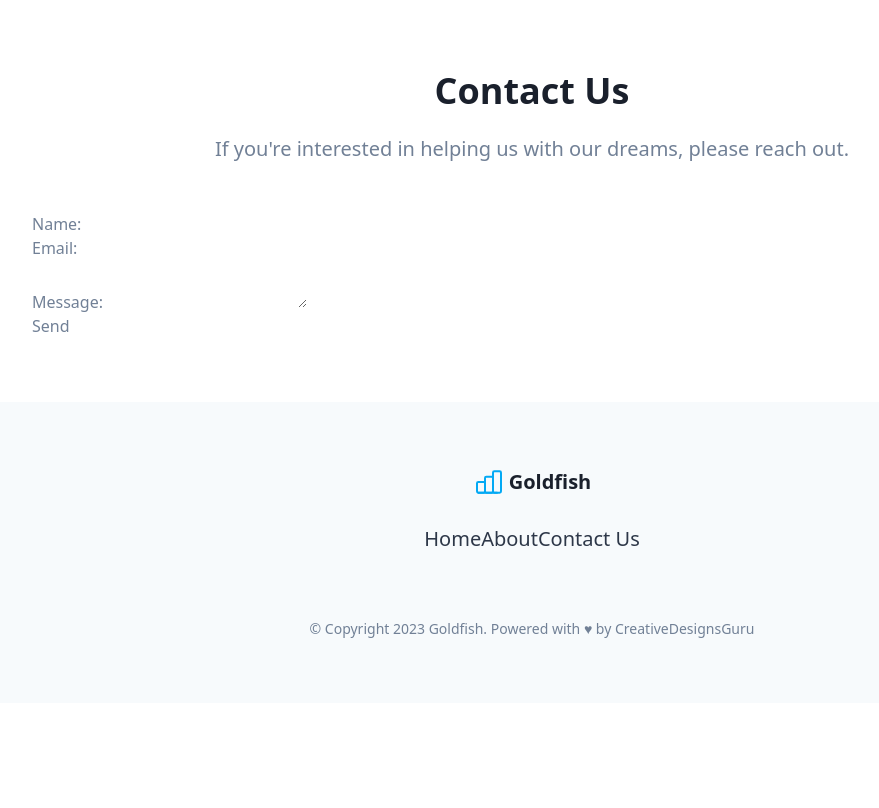
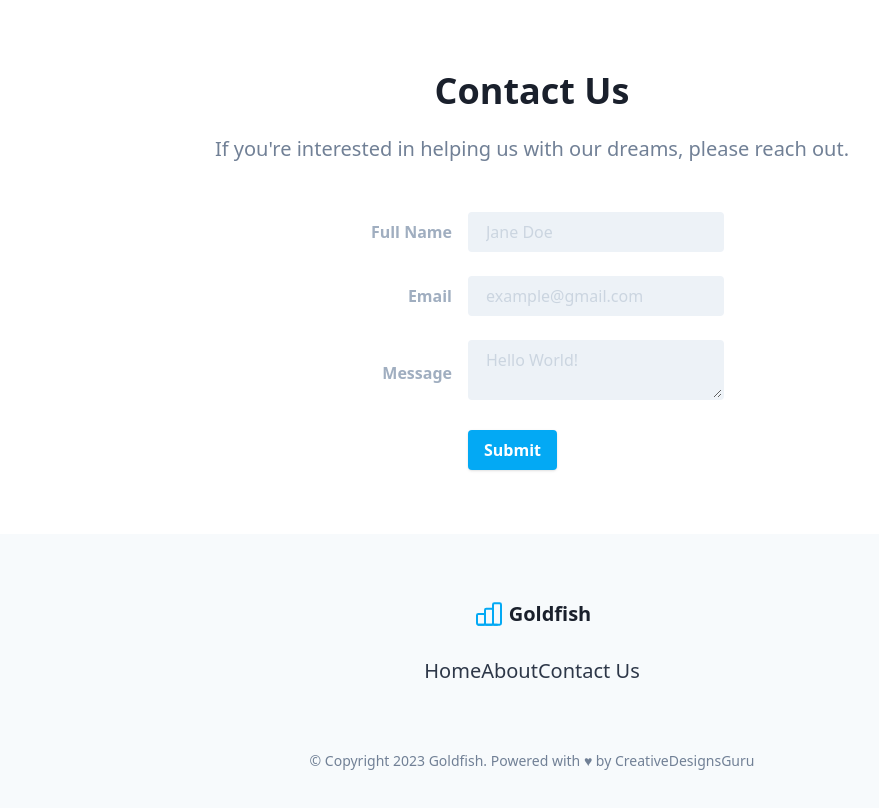
Before and after one commit to gsleh123/goldfish, a Next.js app: page /contact-us in a window 1280 px wide. Shown: the top 808 px of the page, without its empty margins (108-987 px from the left). Built offline with nearby package versions, Linux system fonts and the light colour scheme.

Commit message:
fixing contact form

```diff
--- /dev/null
+++ b/src/layout/ContactLayout.tsx
@@ -0,0 +1,66 @@
+import { ReactNode } from 'react';
+
+type IContactLayoutProps = {
+  yPadding?: string;
+  children: ReactNode;
+};
+
+const ContactLayout = (props: IContactLayoutProps) => (
+  <div
+    className={`max-w-screen-lg mx-auto px-3 ${
+      props.yPadding ? props.yPadding : 'py-16'
+    }`}
+  >
+    <div className="mb-12 text-center">
+      <h2 className="text-4xl text-gray-900 font-bold">Contact Us</h2>
+        <div className="mt-4 text-xl md:px-20">If you're interested in helping us with our dreams, please reach out.</div>
+    </div>
+
+    <div className="flex flex-col items-center justify-center">
+      <form className="w-full max-w-sm">
+        <div className="md:flex md:items-center mb-6">
+          <div className="md:w-1/3">
+            <label className="block text-gray-500 font-bold md:text-right mb-1 md:mb-0 pr-4" htmlFor="inline-full-name">
+              Full Name
+            </label>
+          </div>
+          <div className="md:w-2/3">
+            <input className="bg-gray-200 appearance-none border-2 border-gray-200 rounded w-full py-2 px-4 text-gray-700 leading-tight focus:outline-none focus:bg-white focus:border-primary-500" id="inline-full-name" type="text" placeholder="Jane Doe"/>
+          </div>
+        </div>
+        <div className="md:flex md:items-center mb-6">
+          <div className="md:w-1/3">
+            <label className="block text-gray-500 font-bold md:text-right mb-1 md:mb-0 pr-4" htmlFor="inline-email">
+              Email
+            </label>
+          </div>
+          <div className="md:w-2/3">
+            <input className="bg-gray-200 appearance-none border-2 border-gray-200 rounded w-full py-2 px-4 text-gray-700 leading-tight focus:outline-none focus:bg-white focus:border-primary-500" id="inline-email" type="text" placeholder="example@gmail.com"/>
+          </div>
+        </div>
+        <div className="md:flex md:items-center mb-6">
+          <div className="md:w-1/3">
+            <label className="block text-gray-500 font-bold md:text-right mb-1 md:mb-0 pr-4" htmlFor="inline-message">
+              Message
+            </label>
+          </div>
+          <div className="md:w-2/3">
+            <textarea className="bg-gray-200 appearance-none border-2 border-gray-200 rounded w-full py-2 px-4 text-gray-700 leading-tight focus:outline-none focus:bg-white focus:border-primary-500" id="inline-message" placeholder="Hello World!"/>
+          </div>
+        </div>
+        <div className="md:flex md:items-center">
+          <div className="md:w-1/3"></div>
+          <div className="md:w-2/3">
+            <button className="shadow bg-primary-500 hover:bg-primary-600 focus:shadow-outline focus:outline-none text-white font-bold py-2 px-4 rounded" type="submit">
+              Submit
+            </button>
+          </div>
+        </div>
+      </form>
+    </div>
+
+    {props.children}
+  </div>
+);
+
+export { ContactLayout };
--- a/src/templates/ContactForm.tsx
+++ b/src/templates/ContactForm.tsx
@@ -1,26 +1,8 @@
-import { Section } from '../layout/Section';
+import { ContactLayout } from '../layout/ContactLayout';
 
 const ContactForm = () => (
-  <Section
-    title="Contact Us"
-    description="If you're interested in helping us with our dreams, please reach out."
-  >
-    <form name="contact" method="POST" data-netlify="true">
-  <p>
-    <label>Name: <input type="text" name="name" /></label>
-  </p>
-  <p>
-    <label>Email: <input type="email" name="email" /></label>
-  </p>
-  <p>
-    <label>Message: <textarea name="message"></textarea></label>
-  </p>
-  <p>
-    <button type="submit">Send</button>
-  </p>
-</form>
-
-  </Section>
+  <ContactLayout>
+  </ContactLayout>
 );
 
 export { ContactForm };
```
